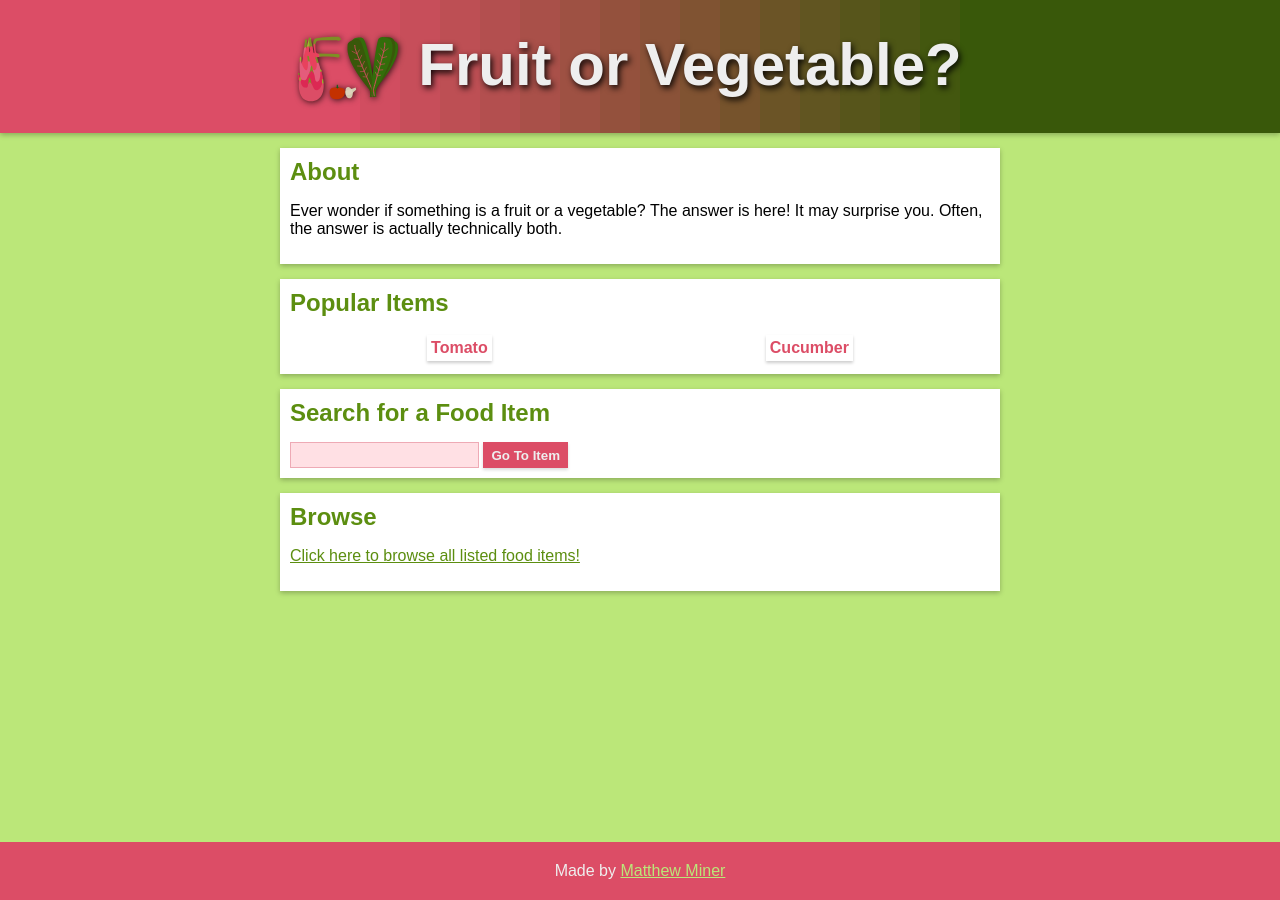
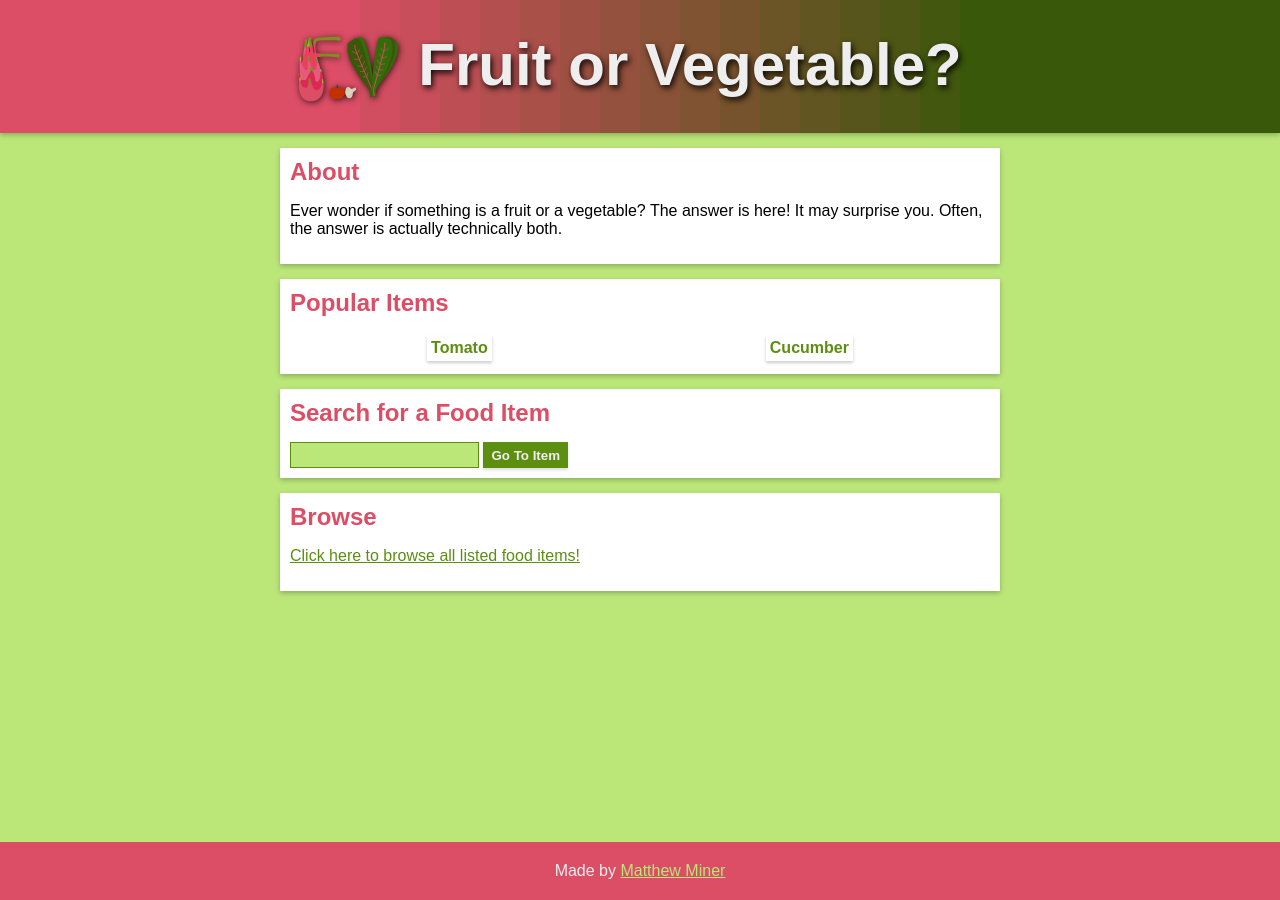
Before and after one commit to mminer237/fruitorvegetable, a Jekyll site: the page built from index.html, in a window 1280 px wide. Built offline with Jekyll 4.4.1, drawn with Linux system fonts in a browser that asks for light colours.

Commit message:
Swap color schemes

```diff
--- a/css/style.scss
+++ b/css/style.scss
@@ -78,7 +78,7 @@ section, article, details {
 	padding: 10px;
 }
 h2, summary {
-	color: $secondary-color;
+	color: $primary-color;
 	font-size: 24px;
 	font-weight: bold;
 	margin: 0 0 15px 0;
@@ -94,7 +94,6 @@ a:hover, button:hover {
 	justify-content: space-around;
 	text-align: center;
 	> a {
-		color: $primary-color;
 		text-decoration: none;
 		font-weight: bold;
 		> div {
@@ -108,12 +107,12 @@ a:hover, button:hover {
 	}
 }
 input[type="text"] {
-	background-color: $light-primary-color;
-	border: 1px solid $lightish-primary-color;
+	background-color: $lightish-secondary-color;
+	border: 1px solid $secondary-color;
 	padding: 4px 5px;
 }
 button {
-	background-color: $primary-color;
+	background-color: $secondary-color;
 	border: none;
 	box-shadow: 0 2px 3px 0 rgba(0,0,0,0.14);
 	color: #EEE;
```
